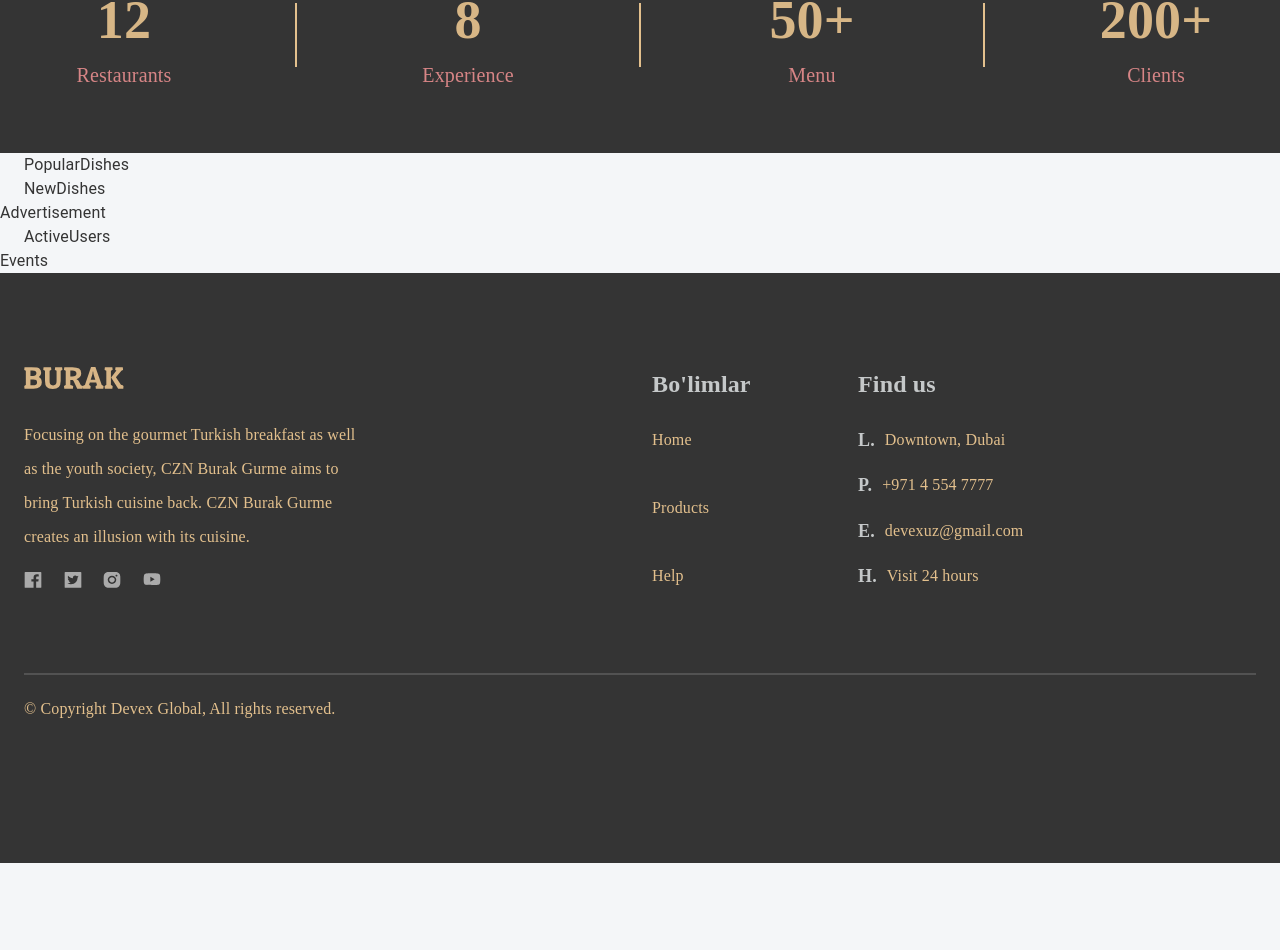
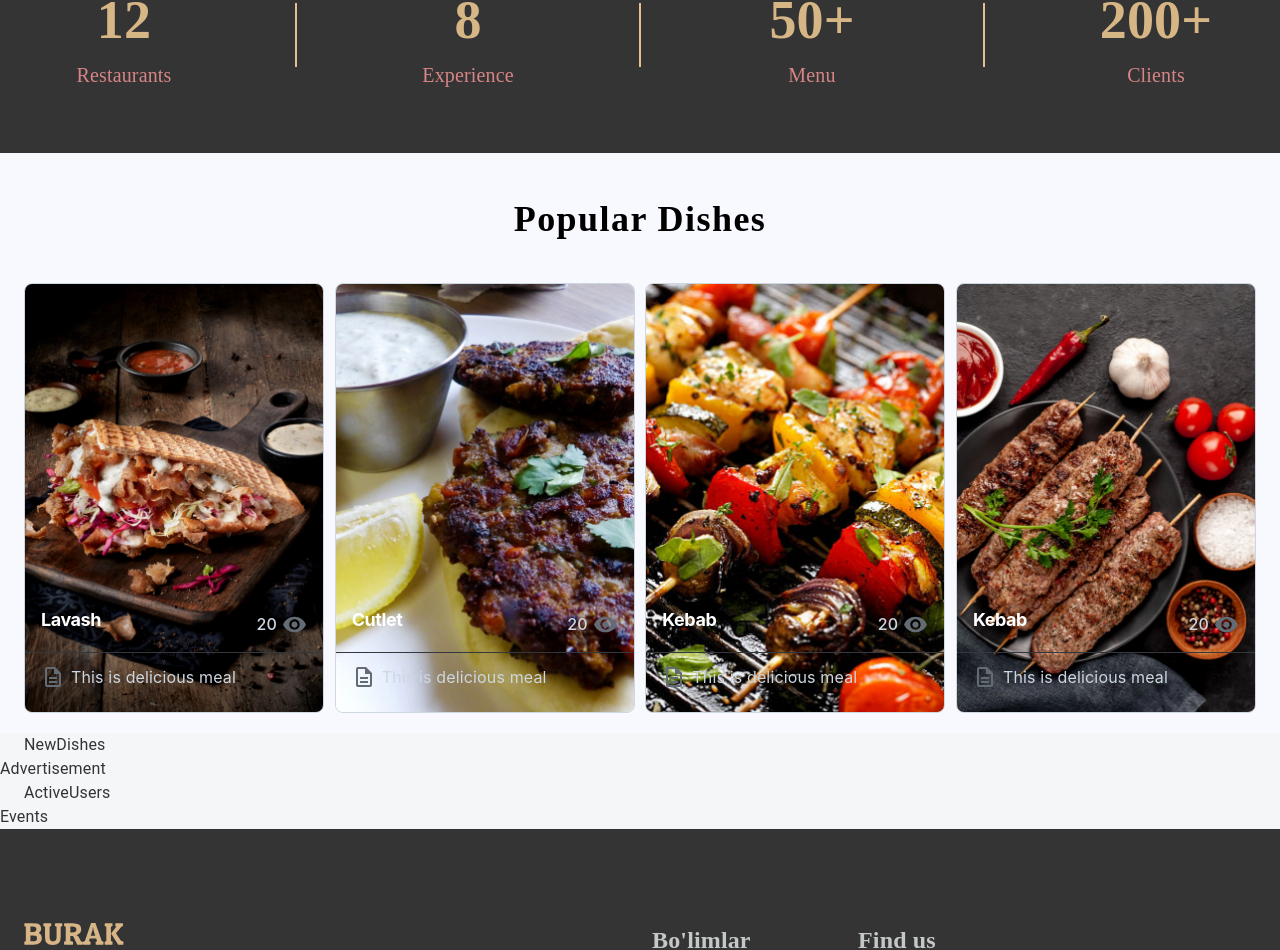
Before and after one commit to Max-MIT/burak-react, a React (Create React App) app: page / in a window 1280 px wide. Shown: the part 856-1806 px from the top of the page. Before the commit the page ends 1719 px from the top, so only its background shows below. Built offline with nearby package versions, Linux system fonts and the light colour scheme.

Commit message:
feat: develop popular dishes sectional component

```diff
--- a/package.json
+++ b/package.json
@@ -6,6 +6,7 @@
     "@emotion/react": "^11.14.0",
     "@emotion/styled": "^11.14.0",
     "@mui/icons-material": "^5.8.4",
+    "@mui/joy": "^5.0.0-beta.51",
     "@mui/material": "^6.3.1",
     "@reduxjs/toolkit": "^1.8.1",
     "@testing-library/jest-dom": "^4.2.4",
--- a/src/app/screens/HomePage/PopularDishes.tsx
+++ b/src/app/screens/HomePage/PopularDishes.tsx
@@ -1,9 +1,89 @@
 import React from "react";
+import { Box, CardMedia, Container, Stack } from "@mui/material";
+import Card from "@mui/joy/Card";
+import CardCover from "@mui/joy/CardCover";
+import CardContent from "@mui/joy/CardContent";
+import Typography from "@mui/joy/Typography";
+import {CssVarsProvider} from "@mui/joy/styles"
+import CardOverflow from '@mui/joy/CardOverflow';
+import VisibilityIcon from "@mui/icons-material/Visibility";
+import DescriptionOutlinedIcon from "@mui/icons-material/DescriptionOutlined";
 
-import { Container } from "@mui/material";
+
+const list = [
+    { productName: "Lavash", imagePath: "/img/lavash.webp" },
+    { productName: "Cutlet", imagePath: "/img/cutlet.webp" },
+    { productName: "Kebab", imagePath: "/img/kebab.webp" },
+    { productName: "Kebab", imagePath: "/img/kebab-fresh.webp" },
+]
 
 export default function PopularDishes() {
-    return (<div>
-        <Container>PopularDishes</Container>
-        </div>);
-}
+    return (
+    <div className="popular-dishes-frame">
+        <Container>
+        <Stack className="popular-section">
+          <Box className="category-title">Popular Dishes</Box>
+          <Stack className="cards-frame">
+            {list.map((ele, index) => {
+            return (
+                <CssVarsProvider key={index}>
+                    <Card className={"card"}>
+                    <CardCover>
+                        <img src={ele.imagePath} alt="" />
+                    </CardCover>
+                    <CardCover className={"card-cover"} />
+                    <CardContent sx={{ justifyContent: "flex-end"}}>
+                    <Stack
+                    flexDirection={"row"}
+                    justifyContent={"space-between"}
+                    >
+                        <Typography
+                        level="h2"
+                        fontSize="lg"
+                        textColor="#fff"
+                        mb={1}
+                        >
+                            {ele.productName}
+                        </Typography>
+                        <Typography
+                        sx={{
+                            fontWeight: "md",
+                            color: "neutral.300",
+                            alignItems: "center",
+                            display: "flex",
+                        }}
+                        >
+                            20
+                            <VisibilityIcon
+                            sx={{ fontSize: 25, marginLeft: "5px"}}
+                            />
+                        </Typography>
+                        </Stack>
+                        </CardContent>
+                        <CardOverflow
+                        sx={{
+                            display: "flex",
+                            gap: 1.5,
+                            py: 1.5,
+                            px: "var(--Card-padding)",
+                            borderTop: "1px solid",
+                            height: "60px",
+                        }}
+                        >
+                            <Typography
+                            startDecorator={<DescriptionOutlinedIcon />}
+                            textColor="neutral.300"
+                            >
+                                This is delicious meal
+                                </Typography>
+                                </CardOverflow>
+                                </Card>
+                                </CssVarsProvider>
+            );
+        })}
+        </Stack>
+        </Stack>
+        </Container>
+        </div>
+        );
+    }
--- a/src/css/home.css
+++ b/src/css/home.css
@@ -47,3 +47,53 @@
     line-height: 30px;
     color: #d78586;
    }
+
+   /** POPULAR DISHES **/
+
+   .homepage .popular-dishes-frame {
+    width: 100%;
+    height: 580px;
+    display: flex;
+    background: #f8f8ff;
+   }
+
+   .homepage .popular-dishes-frame .popular-section {
+    margin-top: 45px;
+    display: flex;
+    flex-direction: column;
+    align-items: center;
+   }
+
+   .homepage .popular-dishes-frame .popular-section .category-title {
+   text-align: center;
+   font-family: "Roboto Serif";
+   font-size: 36px;
+   font-style: normal;
+   font-weight: 600;
+   line-height: normal;
+   letter-spacing: 1.44px;
+   color: #000;
+   }
+
+   .homepage .popular-dishes-frame .popular-section .cards-frame {
+   width: 100%;
+   margin-top: 43px;
+   display: flex;
+   flex-direction: row;
+   justify-content: space-between;
+   }
+
+   .homepage .popular-dishes-frame .cards-frame .card {
+    min-height: 430px;
+    min-width: 300px;
+    cursor: pointer;
+   }
+
+   .homepage .popular-dishes-frame .cards-frame .card-cover {
+    background: linear-gradient(
+        to top,
+        rgba(0, 0, 0, 0.4),
+        rgba(0, 0, 0, 0) 200 px
+    ),
+    linear-gradient(to top, rgba(0, 0, 0, 0.8), rgba(0, 0, 0, 0) 300px);
+   }
```
Also changed, not shown: 1 other file (tests, documents, lock files or other folders).
